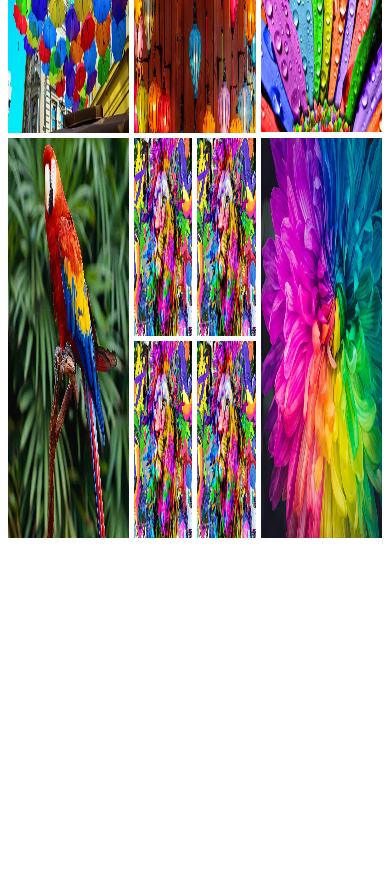
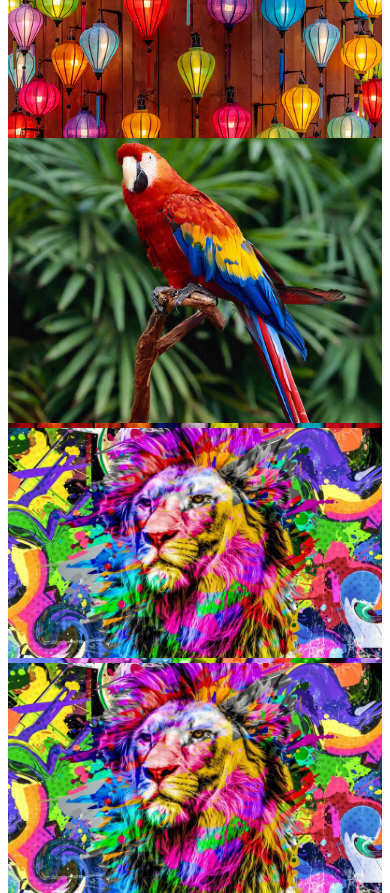
Before and after one commit to ProdipKirtania/css-grid, a plain HTML site: page collage.html in a window 390 px wide. Shown: the part 680-1573 px from the top of the page. Before the commit the page ends 1226 px from the top, so only its background shows below. Drawn offline with Linux system fonts and the light colour scheme.

Commit message:
Collage responsive media query added

```diff
--- a/styles/collage.css
+++ b/styles/collage.css
@@ -19,3 +19,13 @@ img{
     grid-template-columns: repeat(2, 1fr);
     gap: 5px;
 }
+
+/* responsive media query start */
+@media screen and (max-width: 576px) {
+    .row{
+        flex-direction: column;
+    }
+    .square-collage{
+        grid-template-columns: 1fr;
+    }
+}
```
